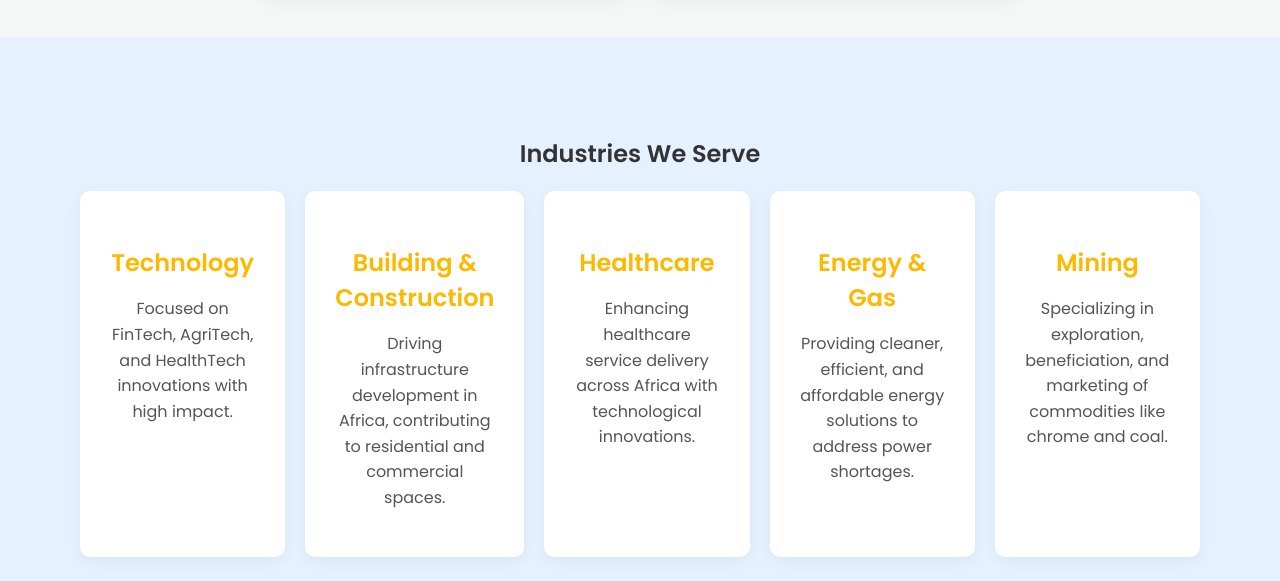
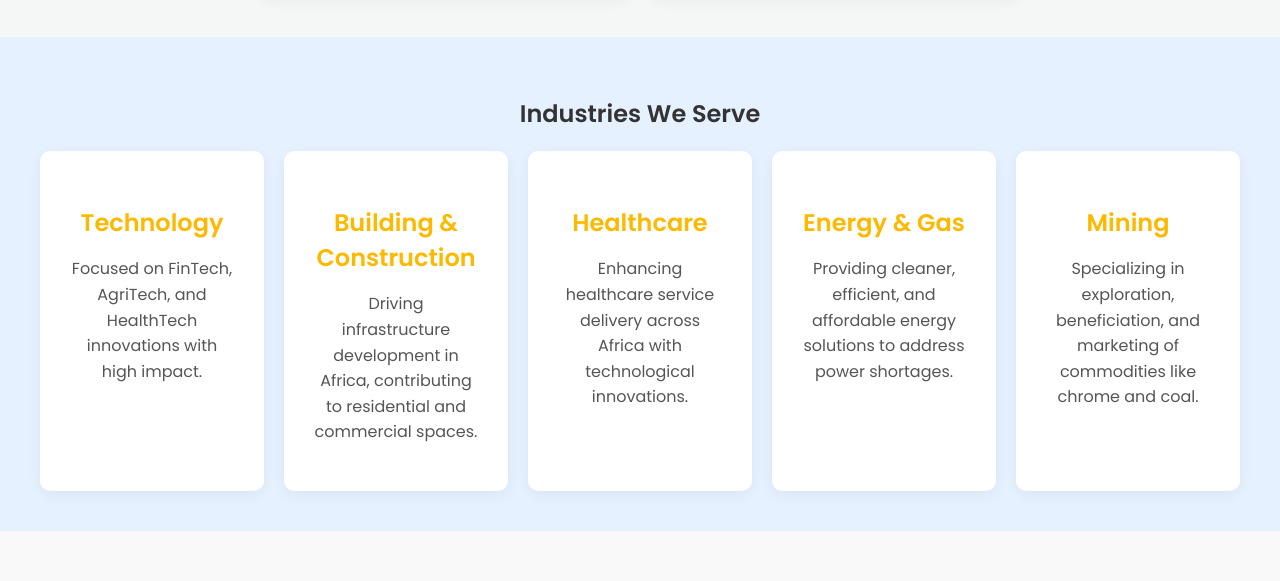
Before and after one commit to Fortunemalatji/Elishab, a plain HTML site: page index.html in a window 1280 px wide. Shown: the part 1672-2253 px from the top of the page. Drawn offline with Linux system fonts and the light colour scheme.

Commit message:
updated industry section

```diff
--- a/style.css
+++ b/style.css
@@ -251,7 +251,7 @@ nav ul li a:hover {
 
 /* Industries Section */
 .industries {
-  padding: 80px;
+  padding: 40px;
   background-color: #e6f1ff;
   text-align: center;
   animation: fadeInUp 1s ease;
```
